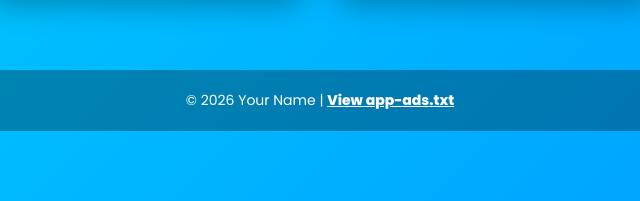
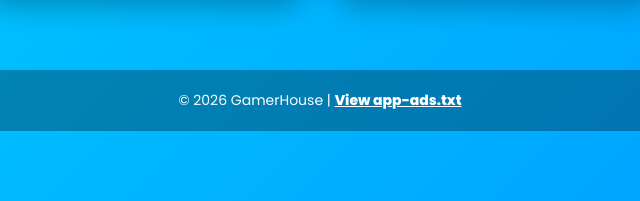
Before and after one commit to dedzuzzy/repos, a plain HTML site: page index.html in a window 1280 px wide. Shown: the part 596-797 px from the top of the page, 320-960 px from the left. Drawn offline with Linux system fonts and the light colour scheme.

Commit message:
Update index.html

```diff
--- a/index.html
+++ b/index.html
@@ -144,7 +144,7 @@ footer a{
 </div>
 
 <footer>
-    © 2026 Your Name |
+    © 2026 GamerHouse |
     <a href="https://github.com/dedzuzzy/repos/blob/main/app-ads.txt" target="_blank">
         View app-ads.txt
     </a>
```
